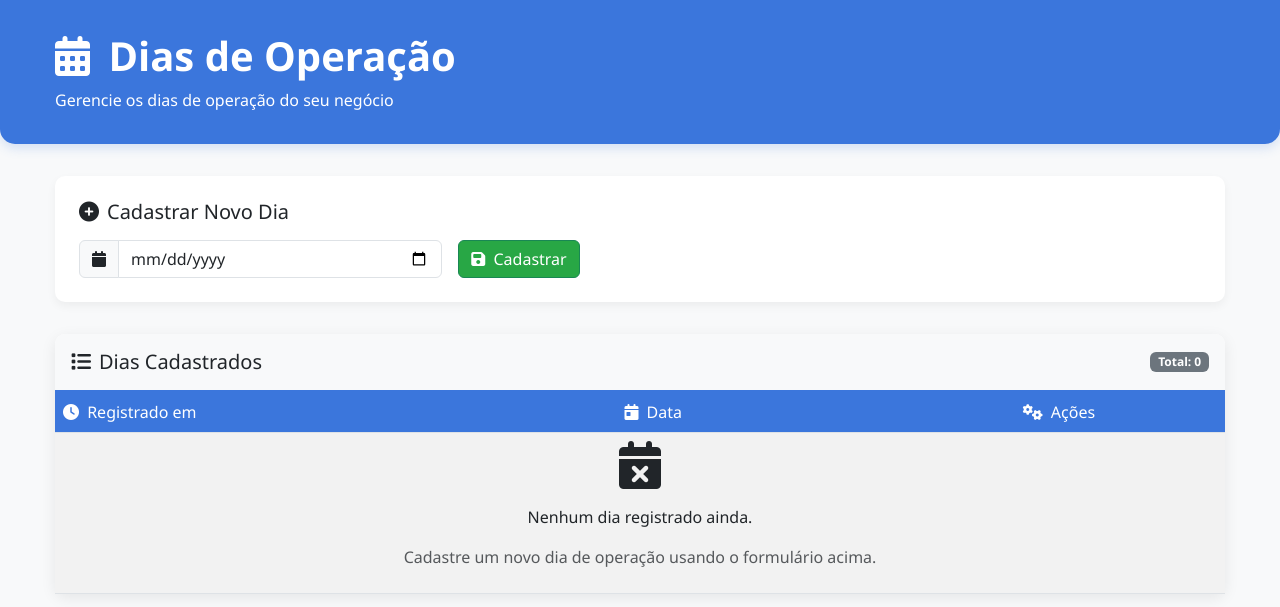
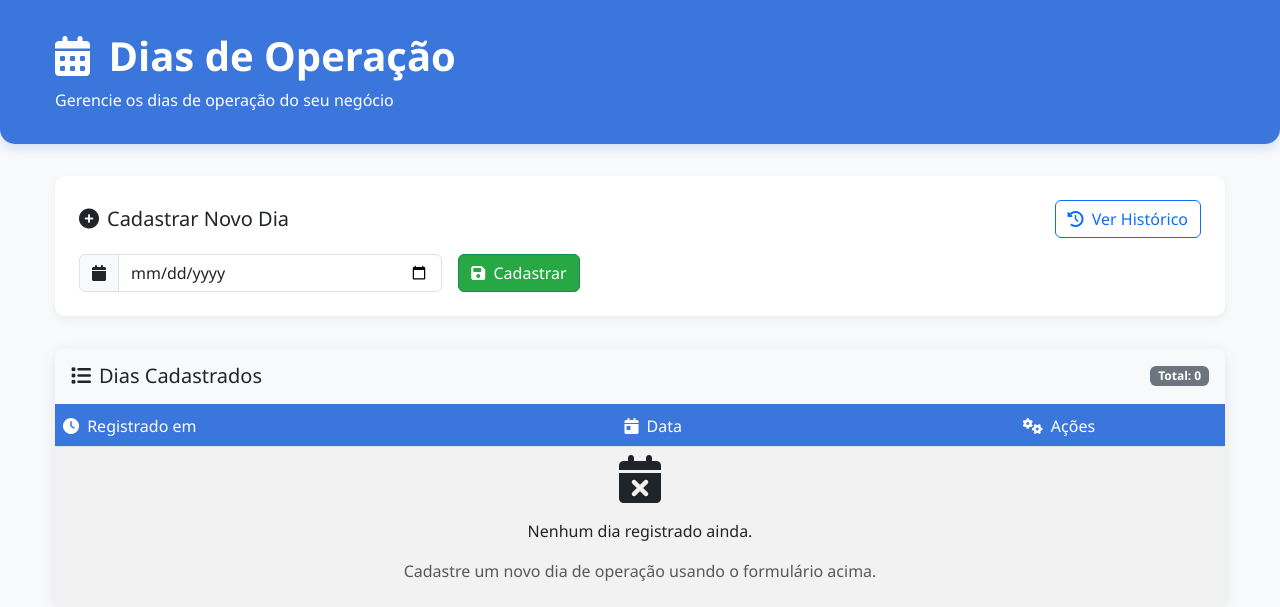
Before and after one commit to TencologiaConjel/Entregas-Conjel, a Django app: page /demanda/ in a window 1280 px wide. Shown: the top 607 px of the page. Run offline with Django 5.2, Linux system fonts and the light colour scheme; data that the repository does not hold is empty.

Commit message:
botao de historico

```diff
--- a/core/templates/demanda.html
+++ b/core/templates/demanda.html
@@ -138,8 +138,13 @@
         {% endif %}
 
         <div class="form-box">
-            <h5 class="mb-3"><i class="fas fa-plus-circle me-2"></i>Cadastrar Novo Dia</h5>
-            <form method="POST" class="row g-3">
+            <div class="d-flex justify-content-between align-items-center mb-3 flex-wrap">
+                <h5 class="mb-0"><i class="fas fa-plus-circle me-2"></i>Cadastrar Novo Dia</h5>
+                <a href="{% url 'entregas_finalizadas' %}" class="btn btn-outline-primary">
+                    <i class="fas fa-history me-1"></i> Ver Histórico
+                </a>
+            </div>
+             <form method="POST" class="row g-3">
                 {% csrf_token %}
                 <div class="col-md-4">
                     <div class="input-group">
@@ -152,7 +157,7 @@
                         <i class="fas fa-save me-1"></i> Cadastrar
                     </button>
                 </div>
-            </form>
+             </form>
         </div>
 
         <div class="card">
--- a/core/templates/entregas_finalizadas.html
+++ b/core/templates/entregas_finalizadas.html
@@ -253,7 +253,6 @@
     </div>
 </div>
 
-<!-- Modal de Detalhes -->
 <div class="modal fade" id="detalheModal" tabindex="-1" aria-labelledby="detalheModalLabel" aria-hidden="true">
     <div class="modal-dialog modal-lg">
         <div class="modal-content">
```
Also changed, not shown: core/templates/login.html (+0 -7 lines).
